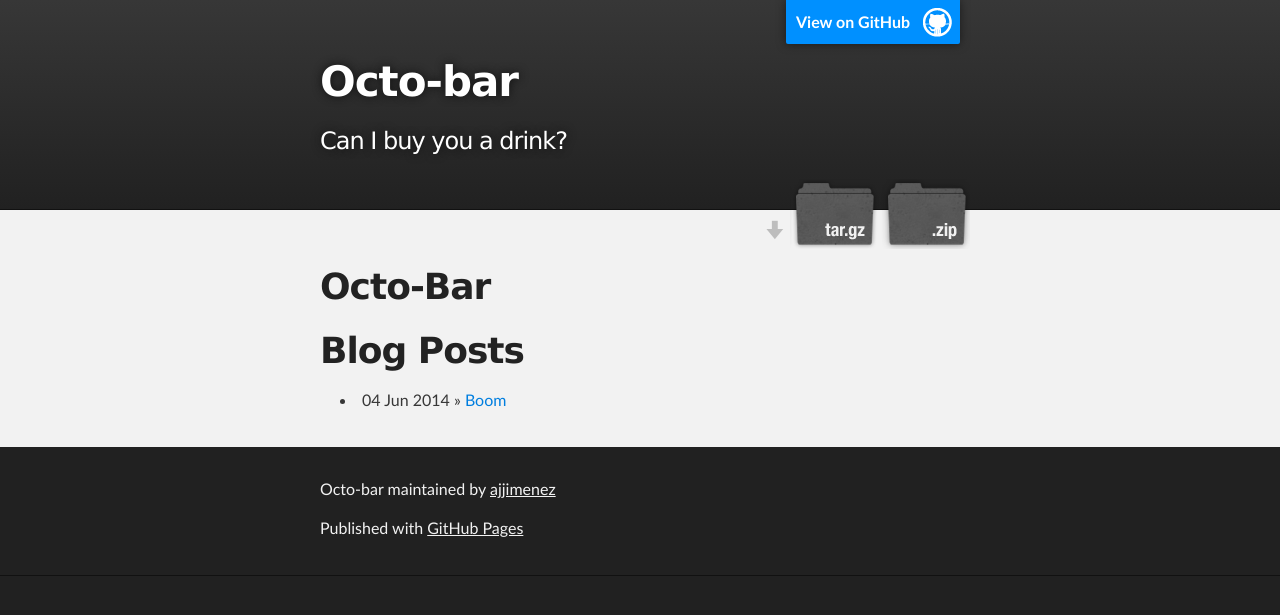
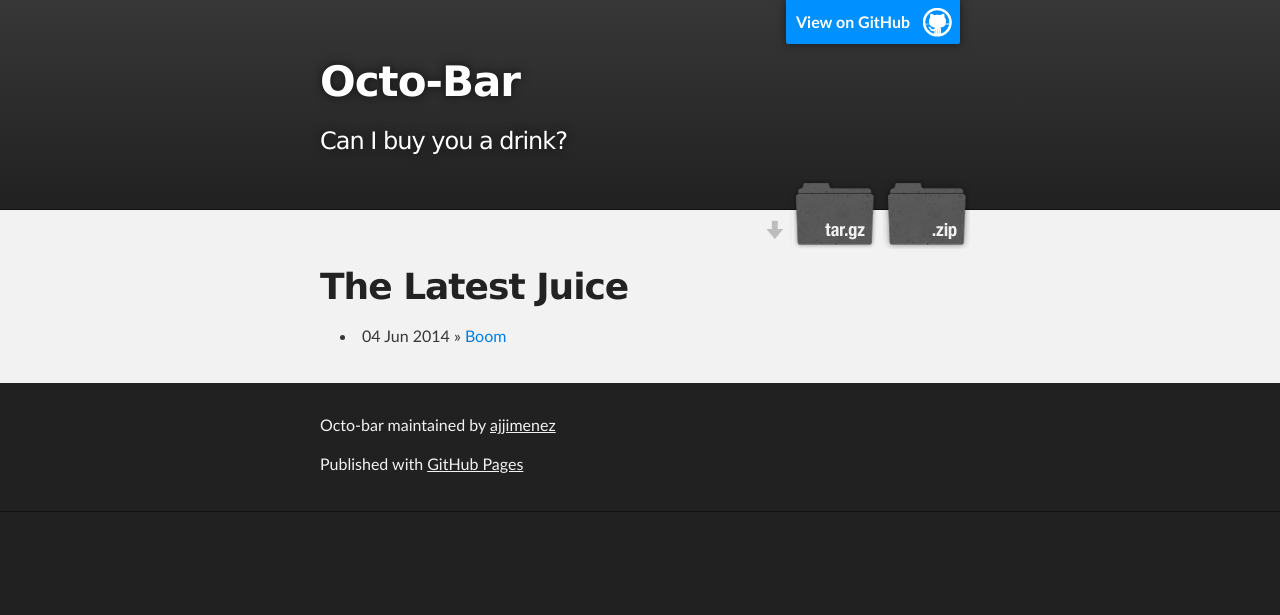
Before and after one commit to ajjimenez/Octo-Bar, a Jekyll site: the page built from index.html, in a window 1280 px wide. Shown: the top 615 px of the page. Built offline with Jekyll 4.4.1, drawn with Linux system fonts in a browser that asks for light colours.

Commit message:
Layout Edits

```diff
--- a/_layouts/default.html
+++ b/_layouts/default.html
@@ -17,7 +17,7 @@
         <header class="inner">
           <a id="forkme_banner" href="https://github.com/ajjimenez/Octo-Bar">View on GitHub</a>
 
-          <h1 id="project_title">Octo-bar</h1>
+          <h1 id="project_title">Octo-Bar</h1>
           <h2 id="project_tagline">Can I buy you a drink?</h2>
 
             <section id="downloads">
@@ -31,7 +31,7 @@
     <div id="main_content_wrap" class="outer">
       <section id="main_content" class="inner">
         <h1>
-<a name="octo-bar" class="anchor" href="#octo-bar"><span class="octicon octicon-link"></span></a>Octo-Bar</h1>
+<a name="octo-bar" class="anchor" href="#octo-bar"><span class="octicon octicon-link"></span></a>The Latest Juice</h1>
 
   {{ content }}
 
--- a/index.html
+++ b/index.html
@@ -4,7 +4,7 @@ title: Octo-Bar
 ---
 
 <div id="home">
-  <h1>Blog Posts</h1>
+
   <ul class="posts">
     {% for post in site.posts %}
       <li><span>{{ post.date | date_to_string }}</span> &raquo; <a href="/Octo-Bar{{ post.url }}">{{ post.title }}</a></li>
```
